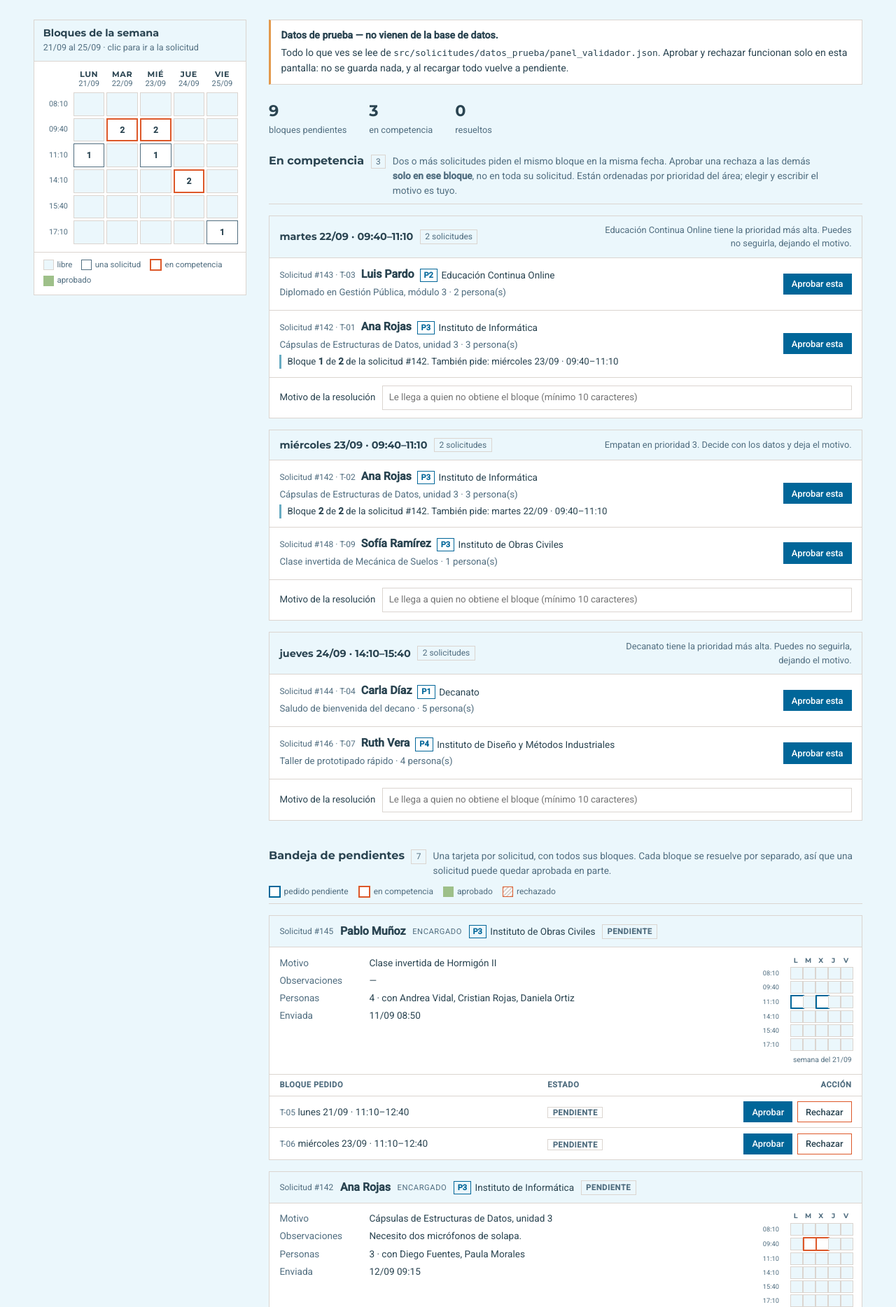
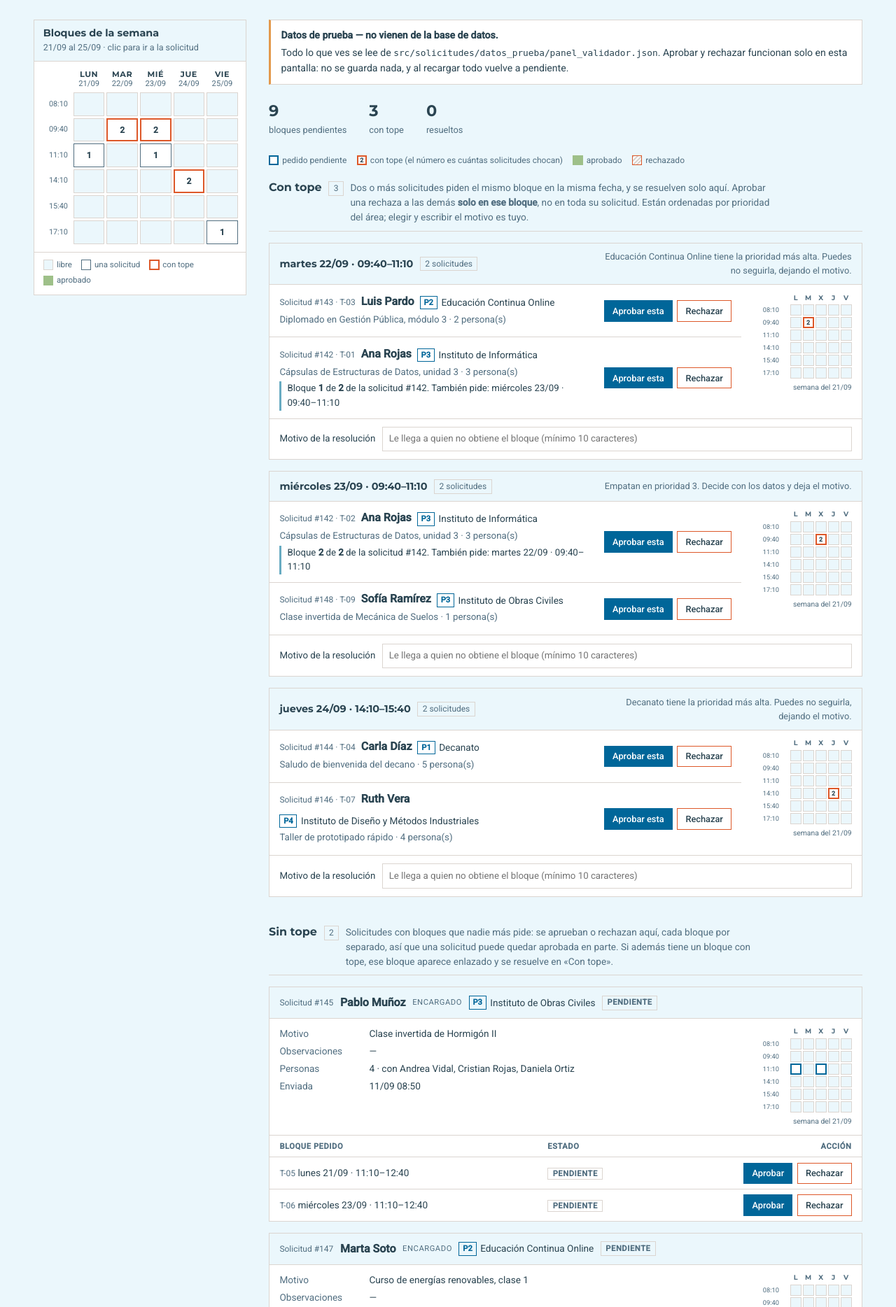
Before and after one commit to darkanthem21/oev-sala-grabacion, a Django app: page /validador/ in a window 1280 px wide. Shown: the part 52-1920 px from the top of the page at 70% size. Run offline with Django 5.2, Linux system fonts and the light colour scheme; the visitor is signed in with stand-in values (Sample User, id 1).

Commit message:
US-07: separar topes de la bandeja y mostrar cuantos chocan
- "Con tope" y "Sin tope" quedan separados: un bloque con tope se aprueba o
  rechaza solo en su tarjeta, y en la bandeja aparece enlazado sin acciones.
- Cada tope trae su mini calendario, y las casillas con tope muestran cuantas
  solicitudes chocan en ese bloque.
- Los cuadritos del mini calendario usan border-box: el borde de 2px los hacia
  mas anchos que su columna y el de tope se veia como una C.

```diff
--- a/src/solicitudes/static/solicitudes/validador.css
+++ b/src/solicitudes/static/solicitudes/validador.css
@@ -45,13 +45,16 @@
   display: grid; grid-template-columns: minmax(0, 1fr) auto; gap: .2rem 1rem; align-items: center;
   padding: .7rem .9rem; border-bottom: 1px solid var(--borde);
 }
-.postulante > .btn { grid-column: 2; grid-row: 1 / span 3; }
+.postulante > .acciones { grid-column: 2; grid-row: 1 / span 3; }
 .quien-pide { display: flex; flex-wrap: wrap; align-items: baseline; gap: .5rem; }
 .detalle, .hermanos { margin: 0; font-size: .83rem; color: var(--tinta-suave); }
 /* Lo que el mockup no mostraba: que dos filas son la misma solicitud. */
 .hermanos { border-left: 3px solid var(--info); padding-left: .5rem; color: var(--tinta); }
 
-.motivo { display: flex; gap: .6rem; align-items: center; flex-wrap: wrap; padding: .7rem .9rem; font-size: .83rem; }
+.motivo {
+  display: flex; gap: .6rem; align-items: center; flex-wrap: wrap; padding: .7rem .9rem; font-size: .83rem;
+  border-top: 1px solid var(--borde);
+}
 .motivo input, .rechazo input {
   flex: 1; min-width: 14rem; padding: .4rem .55rem; font: inherit;
   border: 1px solid var(--borde); color: var(--tinta); background: var(--superficie);
@@ -84,6 +87,7 @@
 .acciones, .rechazo { display: inline-flex; gap: .4rem; align-items: center; justify-content: flex-end; flex-wrap: wrap; }
 .btn.peligro { color: var(--tinta); border-color: var(--alerta); }
 .btn.peligro:hover { background: var(--fondo); }
+a.btn { text-decoration: none; }
 .suave { color: var(--tinta-suave); }
 
 /* --- Tablero: la semana a un lado, el trabajo al otro --- */
@@ -110,7 +114,7 @@
   font-size: .68rem; color: var(--tinta-suave); font-variant-numeric: tabular-nums;
 }
 .celda {
-  min-height: 2.1rem; padding: 0; cursor: pointer;
+  box-sizing: border-box; min-height: 2.1rem; padding: 0; cursor: pointer;
   border: 1px solid var(--borde); background: var(--fondo); color: var(--tinta);
   font: 700 .75rem var(--fuente-texto); font-variant-numeric: tabular-nums;
 }
@@ -122,26 +126,38 @@
   list-style: none; border-top: 1px solid var(--borde); font-size: .72rem; color: var(--tinta-suave);
 }
 .leyenda li, .marcas li { display: inline-flex; align-items: center; gap: .3rem; }
-.leyenda i, .marcas i { display: block; width: .8rem; height: .8rem; border: 1px solid var(--borde); background: var(--fondo); }
+/* border-box en todos los cuadritos: con content-box el borde de 2px los hace
+ * mas anchos que su columna, la casilla vecina les tapa el lado derecho y el
+ * de "con tope" se ve como una C. */
+.leyenda i, .marcas i {
+  box-sizing: border-box; display: flex; align-items: center; justify-content: center;
+  width: .9rem; height: .9rem; border: 1px solid var(--borde); background: var(--fondo);
+  font: normal 700 .55rem/1 var(--fuente-texto); color: var(--tinta);
+}
 
-/* Estados de la semana: libre, una solicitud, en competencia, aprobado. */
+/* Estados de la semana: libre, una solicitud, con tope, aprobado. */
 .celda[data-e="una"], .leyenda i[data-e="una"] { background: var(--superficie); border-color: var(--tinta-suave); }
 .celda[data-e="competencia"], .leyenda i[data-e="competencia"] { background: var(--superficie); border: 2px solid var(--alerta); }
 .celda[data-e="aprobado"], .leyenda i[data-e="aprobado"] { background: var(--exito-suave); border-color: var(--exito-suave); }
 
-/* --- Mini calendario de cada solicitud --- */
+/* --- Mini calendario de cada solicitud y de cada tope --- */
 .cuerpo { display: grid; grid-template-columns: minmax(0, 1fr) auto; gap: 1rem; align-items: start; }
 @media (max-width: 40rem) { .cuerpo { grid-template-columns: minmax(0, 1fr); } }
+.postulantes .postulante:last-child { border-bottom: 0; }
 .mini { padding: .7rem .9rem; }
 .mini-grilla { display: grid; grid-template-columns: 2.3rem repeat(5, 1rem); gap: 2px; align-items: center; }
 .mini-dia { font-size: .6rem; text-align: center; color: var(--tinta-suave); font-family: var(--fuente-titulo); font-weight: 700; }
 .mini-hora { font-size: .58rem; color: var(--tinta-suave); font-variant-numeric: tabular-nums; }
-.mini-celda { display: block; width: 1rem; height: 1rem; background: var(--fondo); border: 1px solid var(--borde); }
+.mini-celda {
+  box-sizing: border-box; display: flex; align-items: center; justify-content: center;
+  width: 1rem; height: 1rem; background: var(--fondo); border: 1px solid var(--borde);
+  font: 700 .55rem/1 var(--fuente-texto); color: var(--tinta); font-variant-numeric: tabular-nums;
+}
 .mini-pie { margin: .3rem 0 0; font-size: .65rem; color: var(--tinta-suave); text-align: right; }
 
-.marcas { flex-basis: 100%; display: flex; flex-wrap: wrap; gap: .3rem .9rem; margin: 0; padding: 0; list-style: none; font-size: .75rem; color: var(--tinta-suave); }
+.marcas { display: flex; flex-wrap: wrap; gap: .3rem .9rem; margin: 0 0 1.25rem; padding: 0; list-style: none; font-size: .75rem; color: var(--tinta-suave); }
 
-/* Estados de un bloque pedido: pendiente, en competencia, aprobado, rechazado. */
+/* Estados de un bloque pedido: pendiente, con tope, aprobado, rechazado. */
 .mini-celda[data-e="pendiente"], .marcas i[data-e="pendiente"] { background: var(--superficie); border: 2px solid var(--accion); }
 .mini-celda[data-e="competencia"], .marcas i[data-e="competencia"] { background: var(--superficie); border: 2px solid var(--alerta); }
 .mini-celda[data-e="aprobado"], .marcas i[data-e="aprobado"] { background: var(--exito-suave); border-color: var(--exito-suave); }
--- a/src/solicitudes/templates/solicitudes/validador.html
+++ b/src/solicitudes/templates/solicitudes/validador.html
@@ -85,12 +85,12 @@ function panelValidador(datos, validador) {
     },
     describirCelda(d, h) {
       const estado = this.estadoCelda(d.iso, h.inicio);
-      const cual = { libre: "libre", una: "una solicitud pendiente", competencia: "solicitudes en competencia",
+      const cual = { libre: "libre", una: "una solicitud pendiente", competencia: "solicitudes con tope",
                      aprobado: "aprobado para la solicitud " + this.textoCelda(d.iso, h.inicio) }[estado];
       return d.corto + " " + d.dm + ", " + h.inicio + " a " + h.termino + ": " +
              (estado === "competencia" ? this.textoCelda(d.iso, h.inicio) + " " : "") + cual;
     },
-    // Clic en una casilla: baja a la competencia, a la solicitud o al registro.
+    // Clic en una casilla: baja al tope, a la solicitud o al registro.
     irACelda(fecha, inicio) {
       const estado = this.estadoCelda(fecha, inicio);
       const id = estado === "competencia" ? this.ancla(fecha + " " + inicio)
@@ -102,12 +102,24 @@ function panelValidador(datos, validador) {
         destino.scrollIntoView({ behavior: quieto ? "auto" : "smooth", block: "start" });
       }
     },
-    // Mini calendario: solo los bloques de esa solicitud, con su estado.
-    estadoMini(s, fecha, inicio) {
-      const p = this.bloquesDe(s).find(o => o.fecha === fecha && o.inicio === inicio);
+    // Mini calendario: solo los pedidos de `lista` (una solicitud o un tope), con su estado.
+    enMini(lista, fecha, inicio) { return lista.find(o => o.fecha === fecha && o.inicio === inicio); },
+    estadoMini(lista, fecha, inicio) {
+      const p = this.enMini(lista, fecha, inicio);
       if (!p) return "";
       if (this.resoluciones[p.ticket]) return this.resoluciones[p.ticket].estado;
-      return this.rivales(p).length ? "competencia" : "pendiente";
+      return this.conTope(p) ? "competencia" : "pendiente";
+    },
+    // En la casilla con tope va cuantas solicitudes chocan en ese bloque.
+    topesMini(lista, fecha, inicio) {
+      const p = this.enMini(lista, fecha, inicio);
+      return p && this.vivo(p) && this.conTope(p) ? String(this.rivales(p).length + 1) : "";
+    },
+    tituloMini(lista, d, h) {
+      const estado = this.estadoMini(lista, d.iso, h.inicio);
+      if (!estado) return "";
+      const n = this.topesMini(lista, d.iso, h.inicio);
+      return d.corto + " " + d.dm + " " + h.inicio + ": " + this.etiqueta(estado) + (n ? " (" + n + " solicitudes)" : "");
     },
 
     area(s) { return areas[s.area]; },
@@ -115,8 +127,9 @@ function panelValidador(datos, validador) {
     // Por id y no por objeto: Alpine envuelve lo que devuelve en un proxy, y un
     // objeto envuelto nunca es === al original.
     bloquesDe(s) { return pedidos.filter(p => p.sol.id === s.id); },
-    // AC2: compiten los pedidos pendientes del mismo bloque en la misma fecha.
+    // AC2: chocan los pedidos pendientes del mismo bloque en la misma fecha.
     rivales(p) { return pedidos.filter(o => o.clave === p.clave && o.ticket !== p.ticket && this.vivo(o)); },
+    conTope(p) { return this.rivales(p).length > 0; },
     otrosBloques(p) { return this.bloquesDe(p.sol).filter(o => o.ticket !== p.ticket).map(o => this.nombreBloque(o)).join(" y "); },
     ancla(clave) { return "c-" + clave.replace(/\D/g, ""); },
 
@@ -131,12 +144,14 @@ function panelValidador(datos, validador) {
         }))
         .sort((a, b) => a.clave.localeCompare(b.clave));
     },
-    // AC1: una tarjeta por solicitud mientras le quede algun bloque sin resolver,
-    // ordenadas por la fecha mas proxima que piden.
+    // AC1: una tarjeta por solicitud mientras le quede algun bloque sin tope por
+    // resolver, ordenadas por la fecha mas proxima que piden. Los bloques con
+    // tope se resuelven solo en su seccion, para no tener la misma accion en
+    // dos lugares.
     get pendientes() {
       const primera = s => s.bloques.map(b => b.fecha + b.inicio).sort()[0];
       return datos.solicitudes
-        .filter(s => this.bloquesDe(s).some(p => this.vivo(p)))
+        .filter(s => this.bloquesDe(s).some(p => this.vivo(p) && !this.conTope(p)))
         .sort((a, b) => primera(a).localeCompare(primera(b)));
     },
     get bloquesPendientes() { return pedidos.filter(p => this.vivo(p)).length; },
@@ -153,7 +168,7 @@ function panelValidador(datos, validador) {
     etiqueta(e) {
       return { pendiente: "Pendiente", en_revision: "En revisión", aprobada: "Aprobada",
                rechazada: "Rechazada", parcial: "Aprobada en parte",
-               aprobado: "Aprobado", rechazado: "Rechazado", competencia: "En competencia" }[e] || e;
+               aprobado: "Aprobado", rechazado: "Rechazado", competencia: "Con tope" }[e] || e;
     },
     porque(c) {
       const [a, b] = c.pedidos;
@@ -197,9 +212,10 @@ function panelValidador(datos, validador) {
       rivales.forEach(r => this.registrar(r, "rechazado", motivo, "El bloque se asignó a la solicitud #" + p.sol.id));
     },
     abrirRechazo(p) { this.error = ""; this.rechazando = p.ticket; },
-    // AC4: rechazar sin motivo no se puede.
-    rechazar(p) {
-      const motivo = (this.motivos[p.ticket] || "").trim();
+    // AC4: rechazar sin motivo no se puede. En un tope el motivo es el de la
+    // tarjeta (clave del bloque); sin tope, el de la fila (ticket).
+    rechazar(p, clave = p.ticket) {
+      const motivo = (this.motivos[clave] || "").trim();
       if (motivo.length < MINIMO_MOTIVO) {
         this.error = "Para rechazar escribe el motivo (mínimo " + MINIMO_MOTIVO + " caracteres): le llega al encargado.";
         return;
@@ -243,7 +259,7 @@ function panelValidador(datos, validador) {
       <ul class="leyenda">
         <li><i></i>libre</li>
         <li><i data-e="una"></i>una solicitud</li>
-        <li><i data-e="competencia"></i>en competencia</li>
+        <li><i data-e="competencia"></i>con tope</li>
         <li><i data-e="aprobado"></i>aprobado</li>
       </ul>
     </section>
@@ -260,20 +276,27 @@ function panelValidador(datos, validador) {
 
   <div class="resumen">
     <div><b x-text="bloquesPendientes"></b>bloques pendientes</div>
-    <div><b x-text="competencias.length"></b>en competencia</div>
+    <div><b x-text="competencias.length"></b>con tope</div>
     <div><b x-text="resueltos.length"></b>resueltos</div>
   </div>
 
   <p class="error" role="alert" x-show="error" x-text="error" x-cloak></p>
 
-  {# AC2 #}
+  <ul class="marcas" aria-label="Colores de los mini calendarios">
+    <li><i data-e="pendiente"></i>pedido pendiente</li>
+    <li><i data-e="competencia">2</i>con tope (el número es cuántas solicitudes chocan)</li>
+    <li><i data-e="aprobado"></i>aprobado</li>
+    <li><i data-e="rechazado"></i>rechazado</li>
+  </ul>
+
+  {# AC2. Los bloques con tope se resuelven solo aca. #}
   <section class="seccion" aria-labelledby="h-competencia">
     <div class="seccion-cab">
-      <h2 id="h-competencia">En competencia</h2>
+      <h2 id="h-competencia">Con tope</h2>
       <span class="cuenta" x-text="competencias.length"></span>
-      <p>Dos o más solicitudes piden el mismo bloque en la misma fecha. Aprobar una rechaza a las demás
-         <b>solo en ese bloque</b>, no en toda su solicitud. Están ordenadas por prioridad del área;
-         elegir y escribir el motivo es tuyo.</p>
+      <p>Dos o más solicitudes piden el mismo bloque en la misma fecha, y se resuelven solo aquí.
+         Aprobar una rechaza a las demás <b>solo en ese bloque</b>, no en toda su solicitud. Están
+         ordenadas por prioridad del área; elegir y escribir el motivo es tuyo.</p>
     </div>
     <p class="vacio" x-show="!competencias.length" x-cloak>Ningún bloque tiene dos solicitudes pendientes.</p>
 
@@ -284,6 +307,8 @@ function panelValidador(datos, validador) {
           <span class="cuenta" x-text="c.pedidos.length + ' solicitudes'"></span>
           <span class="porque" x-text="porque(c)"></span>
         </header>
+        <div class="cuerpo">
+          <div class="postulantes">
             <template x-for="p in c.pedidos" :key="p.ticket">
               <div class="postulante">
                 <div class="quien-pide">
@@ -296,9 +321,33 @@ function panelValidador(datos, validador) {
                   Bloque <b x-text="p.n"></b> de <b x-text="p.de"></b> de la solicitud #<span x-text="p.sol.id"></span>.
                   También pide: <span x-text="otrosBloques(p)"></span>
                 </p>
+                <span class="acciones">
                   <button class="btn activa" type="button" @click="aprobar(p)">Aprobar esta</button>
+                  <button class="btn peligro" type="button" @click="rechazar(p, c.clave)">Rechazar</button>
+                </span>
               </div>
             </template>
+          </div>
+          <div class="mini" role="img" :aria-label="'Tope del ' + nombreBloque(c.pedidos[0]) + ': ' + c.pedidos.length + ' solicitudes'">
+            <div class="mini-grilla" aria-hidden="true">
+              <span></span>
+              <template x-for="d in semanaDe(c.pedidos[0].fecha)" :key="d.iso">
+                <span class="mini-dia" x-text="d.inicial"></span>
+              </template>
+              <template x-for="h in jornada" :key="h.inicio">
+                <div class="fila-hora">
+                  <span class="mini-hora" x-text="h.inicio"></span>
+                  <template x-for="d in semanaDe(c.pedidos[0].fecha)" :key="d.iso">
+                    <span class="mini-celda" :data-e="estadoMini(c.pedidos, d.iso, h.inicio)"
+                          :title="tituloMini(c.pedidos, d, h)"
+                          x-text="topesMini(c.pedidos, d.iso, h.inicio)"></span>
+                  </template>
+                </div>
+              </template>
+            </div>
+            <p class="mini-pie" x-text="'semana del ' + semanaDe(c.pedidos[0].fecha)[0].dm"></p>
+          </div>
+        </div>
         <label class="motivo">
           <span>Motivo de la resolución</span>
           <input type="text" x-model="motivos[c.clave]"
@@ -308,21 +357,16 @@ function panelValidador(datos, validador) {
     </template>
   </section>
 
-  {# AC1 #}
+  {# AC1. Solo bloques que nadie mas pide. #}
   <section class="seccion" aria-labelledby="h-bandeja">
     <div class="seccion-cab">
-      <h2 id="h-bandeja">Bandeja de pendientes</h2>
+      <h2 id="h-bandeja">Sin tope</h2>
       <span class="cuenta" x-text="pendientes.length"></span>
-      <p>Una tarjeta por solicitud, con todos sus bloques. Cada bloque se resuelve por separado,
-         así que una solicitud puede quedar aprobada en parte.</p>
-      <ul class="marcas" aria-label="Colores del mini calendario">
-        <li><i data-e="pendiente"></i>pedido pendiente</li>
-        <li><i data-e="competencia"></i>en competencia</li>
-        <li><i data-e="aprobado"></i>aprobado</li>
-        <li><i data-e="rechazado"></i>rechazado</li>
-      </ul>
+      <p>Solicitudes con bloques que nadie más pide: se aprueban o rechazan aquí, cada bloque por
+         separado, así que una solicitud puede quedar aprobada en parte. Si además tiene un bloque
+         con tope, ese bloque aparece enlazado y se resuelve en «Con tope».</p>
     </div>
-    <p class="vacio" x-show="!pendientes.length" x-cloak>No quedan solicitudes pendientes.</p>
+    <p class="vacio" x-show="!pendientes.length" x-cloak>No quedan solicitudes sin tope pendientes.</p>
 
     <template x-for="s in pendientes" :key="s.id">
       <article class="tarjeta" :id="'sol-' + s.id">
@@ -352,8 +396,9 @@ function panelValidador(datos, validador) {
               <div class="fila-hora">
                 <span class="mini-hora" x-text="h.inicio"></span>
                 <template x-for="d in semanaDe(s.bloques[0].fecha)" :key="d.iso">
-                  <span class="mini-celda" :data-e="estadoMini(s, d.iso, h.inicio)"
-                        :title="estadoMini(s, d.iso, h.inicio) ? d.corto + ' ' + d.dm + ' ' + h.inicio + ': ' + etiqueta(estadoMini(s, d.iso, h.inicio)) : ''"></span>
+                  <span class="mini-celda" :data-e="estadoMini(bloquesDe(s), d.iso, h.inicio)"
+                        :title="tituloMini(bloquesDe(s), d, h)"
+                        x-text="topesMini(bloquesDe(s), d.iso, h.inicio)"></span>
                 </template>
               </div>
             </template>
@@ -372,19 +417,21 @@ function panelValidador(datos, validador) {
                     <span class="estado" :data-estado="resoluciones[p.ticket].estado"
                           x-text="etiqueta(resoluciones[p.ticket].estado)"></span>
                   </template>
-                  <template x-if="!resoluciones[p.ticket] && rivales(p).length">
-                    <a class="compite" :href="'#' + ancla(p.clave)"
-                       x-text="'En competencia con #' + rivales(p).map(r => r.sol.id).join(', #')"></a>
+                  <template x-if="!resoluciones[p.ticket] && conTope(p)">
+                    <span class="compite" x-text="'Tope con #' + rivales(p).map(r => r.sol.id).join(', #')"></span>
                   </template>
-                  <template x-if="!resoluciones[p.ticket] && !rivales(p).length">
+                  <template x-if="!resoluciones[p.ticket] && !conTope(p)">
                     <span class="estado" data-estado="pendiente">Pendiente</span>
                   </template>
                 </td>
                 <td class="der">
-                  <template x-if="!resoluciones[p.ticket] && rechazando !== p.ticket">
+                  {# Con tope no hay acciones aca: se resuelve en su seccion. #}
+                  <template x-if="!resoluciones[p.ticket] && conTope(p)">
+                    <a class="btn" :href="'#' + ancla(p.clave)">Ir al tope</a>
+                  </template>
+                  <template x-if="!resoluciones[p.ticket] && !conTope(p) && rechazando !== p.ticket">
                     <span class="acciones">
-                      {# Con rivales se aprueba desde "En competencia", donde se ven todos. #}
-                      <button class="btn activa" type="button" x-show="!rivales(p).length" @click="aprobar(p)">Aprobar</button>
+                      <button class="btn activa" type="button" @click="aprobar(p)">Aprobar</button>
                       <button class="btn peligro" type="button" @click="abrirRechazo(p)">Rechazar</button>
                     </span>
                   </template>
```
Lines whose indentation alone changed are shown as unchanged.
